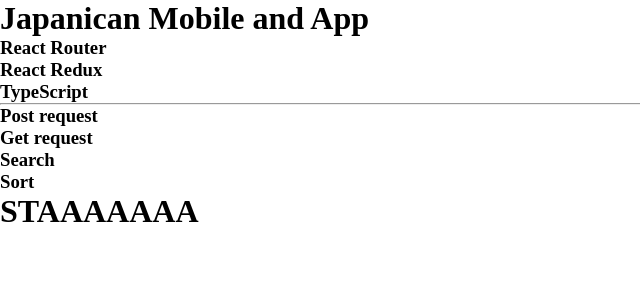
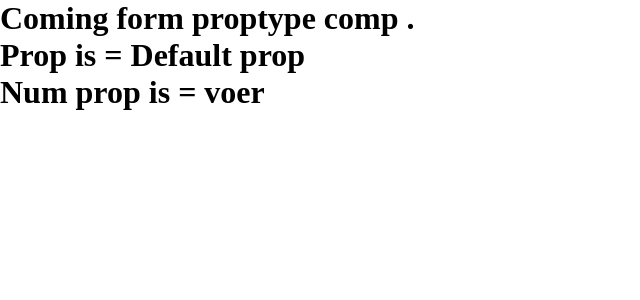
Before and after one commit to kiranFullStack/Japanican, a React (Create React App) app: page / in a window 1280 px wide. Shown: the top 300 px of the page, without its empty margins (0-640 px from the left). Built offline with nearby package versions, Linux system fonts and the light colour scheme.

Commit message:
Default props in children fr default props

```diff
--- a/src/App.js
+++ b/src/App.js
@@ -1,26 +1,15 @@
 import React, { Fragment } from "react"
 import "./App.scss"
+import PropTypes from "prop-types"
+import PropyTypes from "./components/PropyTypes"
 
 function App() {
   const name = "staaaaaaa"
   const shouldYouShowName = false
   return (
     <Fragment>
-      <h1>Japanican Mobile and App</h1>
-      <h3>React Router</h3>
-      <h3>React Redux</h3>
-      <h3>TypeScript</h3>
-      <hr />
-      <h3>Post request</h3>
-      <h3>Get request</h3>
-      <h3>Search</h3>
-      <h3>Sort</h3>
-      {name.length > 3 ? (
-        <h1>{name.toUpperCase()}</h1>
-      ) : (
-        <h1>{name.toLowerCase()}</h1>
-      )}
-      {shouldYouShowName && name}
+      {/* <PropyTypes name="Kiran prop" number="27" /> */}
+      <PropyTypes number="voer" />
     </Fragment>
   )
 }
--- /dev/null
+++ b/src/components/PropyTypes.js
@@ -0,0 +1,17 @@
+import React from "react"
+import PropTypes from "prop-types"
+
+export default function PropyTypes(props) {
+  return (
+    <div>
+      <h1>Coming form proptype comp . </h1>
+      <h1>Prop is = {props.name}</h1>
+      <h1>Num prop is = {props.number}</h1>
+    </div>
+  )
+}
+
+PropyTypes.defaultProps = {
+  name: "Default prop",
+  number: 22
+}
```
